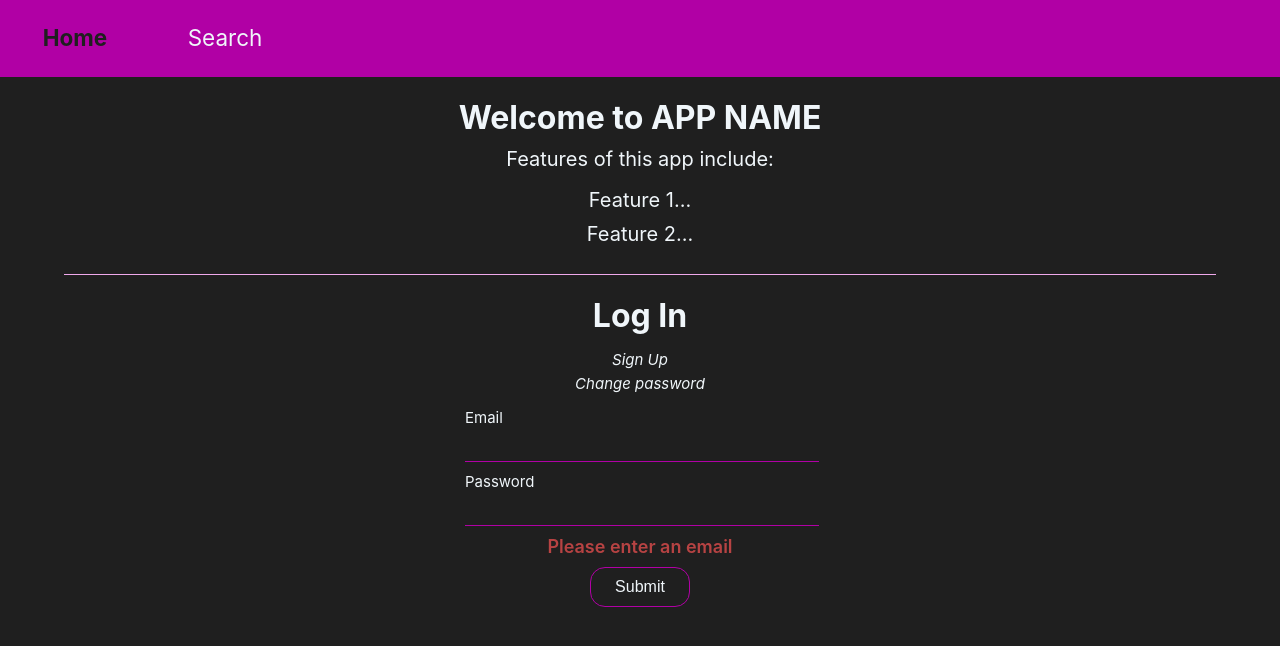
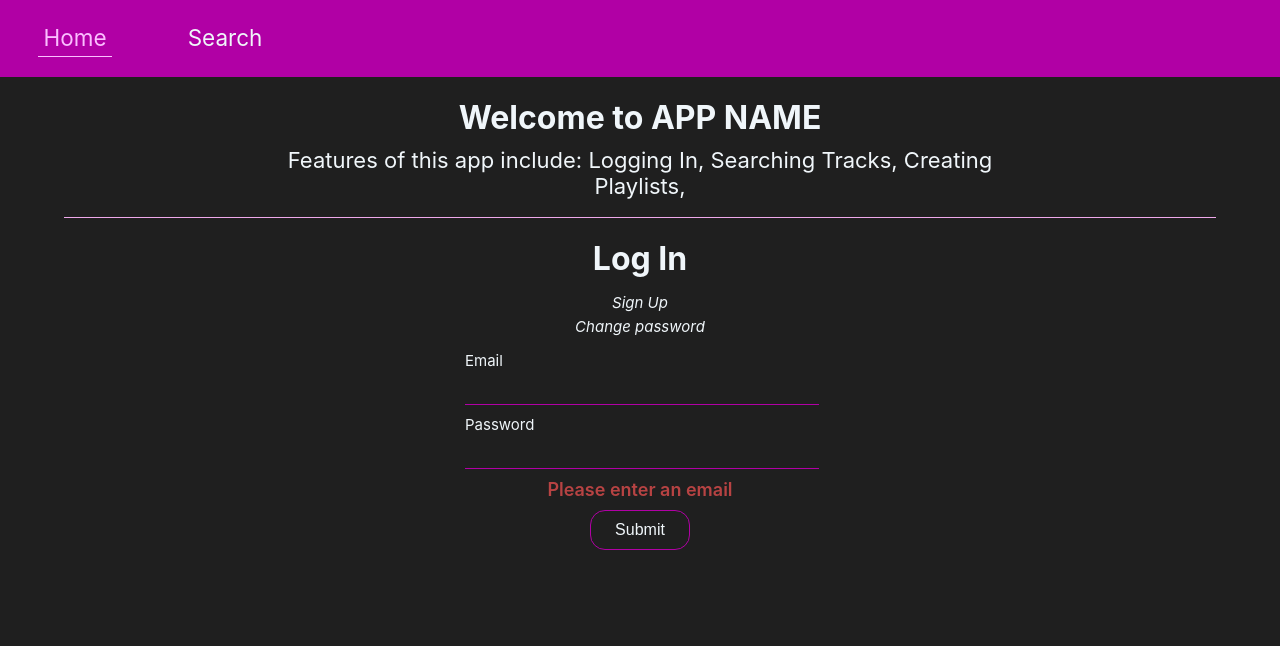
Before and after one commit to swan484/se3316-ebodnar-djin57-swan484-lab4, a React (Create React App) app: page / in a window 1280 px wide. Shown: the top 646 px of the page. Built offline with nearby package versions, Linux system fonts and the light colour scheme.

Commit message:
Added interactive text that tells about the website

```diff
--- a/src/components/home.js
+++ b/src/components/home.js
@@ -4,7 +4,8 @@ import "./styles/home.css"
 
 const Home = ({updateUserLoginStatus}) => {
     const [state, setState] = useState({
-        userLoginStatus: 0
+        userLoginStatus: 0,
+        featureMode: {}
     })
 
     useEffect(() => {
@@ -18,19 +19,43 @@ const Home = ({updateUserLoginStatus}) => {
             userLoginStatus: val
         })
     }
+    const toggleFeatureMode = (num) => {
+        if(num in state.featureMode){
+            delete state.featureMode[num];
+            setState({
+                ...state,
+            })
+        }
+        else{
+            for(const st in state.featureMode){
+                delete state.featureMode[st]
+            }
+            state.featureMode[num] = 1
+            setState({
+                ...state
+            })
+        }
+    }
 
     return (
         <div className='home-block'>
             <h1>
                 Welcome to APP NAME
             </h1>
-            <p>
-                Features of this app include:
-            </p>
-            <ul className='about'>
-                <li>Feature 1...</li>
-                <li>Feature 2...</li>
-            </ul>
+            <div className="pad-bottom-container">
+                <p>
+                    Features of this app include:
+                </p>
+                <p onClick={() => toggleFeatureMode(0)} className="toggle"> Logging In,</p>
+                <p onClick={() => toggleFeatureMode(1)} className="toggle"> Searching Tracks,</p>
+                <p onClick={() => toggleFeatureMode(2)} className="toggle"> Creating Playlists,</p>
+                {0 in state.featureMode && <div><br/><p className="about">Log into your account by email, create a new account, or change the password for your existing account.
+                    Also supports functionalities of disabled accounts and adminstrative accounts. Logging in provides you with more site privileges.</p></div>}
+                {1 in state.featureMode && <div><br/><p className="about">Search tracks by artist, genre, and title. Search on multiple criteria by attaching all the
+                    criteria in a comma separated list in order to view tracks that match all criteria.</p></div>}
+                {2 in state.featureMode && <div><br/><p className="about">Logged in users can create up to 20 playlists with their favourite tracks. Users who aren't
+                    logged in can favourite up to 10 public playlists.</p></div>}
+            </div>
             <hr/>
             <Login updateParentLoginStatus={updateLoginStatus}/>
         </div>
--- a/src/components/styles/home.css
+++ b/src/components/styles/home.css
@@ -9,19 +9,11 @@ h1 {
     margin-bottom: 10px;
 }
 
-.home-block > p {
+.pad-bottom-container > p {
     margin: 0 auto;
-    font-size: 20px;
-    margin-bottom: 0px;
-}
-
-.about > li {
-    font-size: 20px;
-    display: block;
-    margin: 0 auto;
-    padding-top: 5px;
-    padding-bottom: 5px;
-    height: auto;
+    font-size: 22px;
+    margin-bottom: 20px;
+    display: inline;
 }
 
 hr {
@@ -30,3 +22,20 @@ hr {
     height: 0.5px;
     border: none;
 }
+
+.about {
+    display: block;
+    font-size: 20px;
+    width: 800px;
+}
+
+.toggle:hover {
+    cursor: pointer;
+    color: #efa8ea
+}
+
+.pad-bottom-container {
+    margin: 0 auto;
+    padding-bottom: 10px;
+    width: 800px;
+}
--- a/src/components/styles/navbar.css
+++ b/src/components/styles/navbar.css
@@ -25,6 +25,7 @@ li {
 }
 
 .active {
-    color: #1F1F1F;
-    font-weight: 700;
+    color: #fbbeff;
+    border-bottom: 1px solid #fbbeff;
+    padding: 5px;
 }
```
